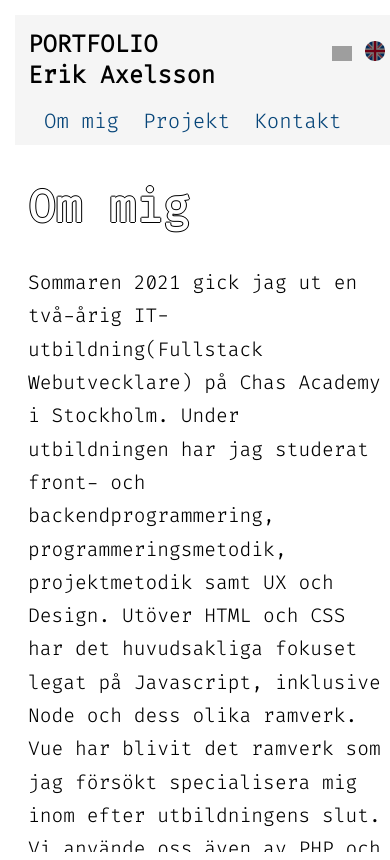
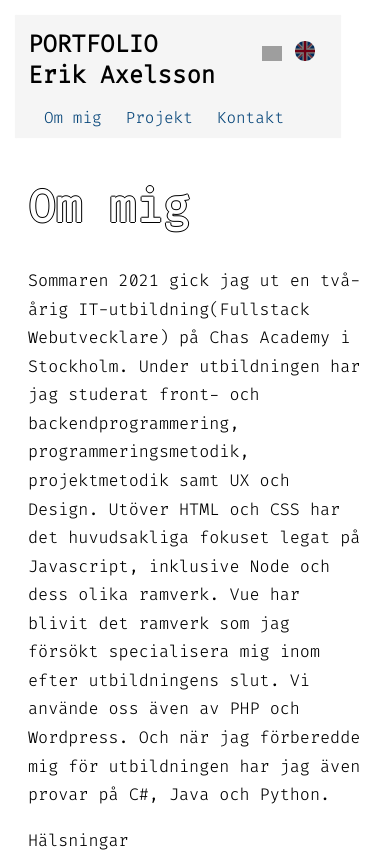
Before and after one commit to erax83/portfolio, a Vue app: page / in a window 390 px wide. Built offline with nearby package versions, Linux system fonts and the light colour scheme; grey boxes are pictures that could not be loaded; a web font is replaced by a local one.

Commit message:
Add styling.

```diff
--- a/src/App.vue
+++ b/src/App.vue
@@ -109,9 +109,9 @@ main p {
   line-height: 1.7em;
 }
 
-p {
+/* p {
   font-size: 0.8em;
-}
+} */
 
 #app {
   /* font-family: Avenir, Helvetica, Arial, sans-serif; */
@@ -146,9 +146,12 @@ nav {
   z-index: 1;
   top: 40px;
   left: 40px;
+  /* top: 5%;
+  left: 5%; */
   background: whitesmoke;
   overflow-x: hidden;
   padding: 13px 22px;
+  box-shadow: 0.3px 0.3px 1px grey;
 }
 
 #portfolio-heading {
@@ -162,11 +165,13 @@ nav a {
   font-size: 25px;
   /* color: hsl(20, 100%, 70%); */
   color: #064579;
+  /* color: hsl(20, 100%, 70%); */
 }
 
 nav a:hover {
   color: rgb(72, 160, 233);
   /* color: hsl(20, 100%, 70%); */
+  /* color: #064579; */
 }
 
 #main-container {
@@ -175,12 +180,17 @@ nav a:hover {
 
   /* position: relative; */
   /* width: 100%; */
+  margin-right: 30px;
   max-width: 30em;
   height: 100vh;
   scroll-behavior: smooth;
   overflow: auto;
   scroll-snap-type: y proximity;
   scroll-margin: 50px 0 50px 0;
+}
+
+#main-container p {
+  font-size: 0.8em;
 }
 
 .main-section {
@@ -244,6 +254,7 @@ nav a:hover {
   #main-container {
     padding-left: 70px;
     margin-left: 0px;
+    margin-right: 20px;
   }
 
   .main-section {
@@ -284,16 +295,26 @@ nav a:hover {
     margin-left: 0px;
   }
 
+  #main-container p {
+    font-size: 0.7em;
+  }
+
   .main-section {
     padding-top: 5em;
   }
+}
 
-  #flags {
-    /* display: inline-block;
-    vertical-align: top; */
-    /* position: absolute;
-    top: 10px;
-    right: 12px; */
+@media only screen and (max-width: 450px) {
+  nav a {
+    font-size: 1em;
+  }
+
+  nav {
+    width: 300px;
+  }
+
+  #main-container p {
+    font-size: 0.6em;
   }
 }
 </style>
```
